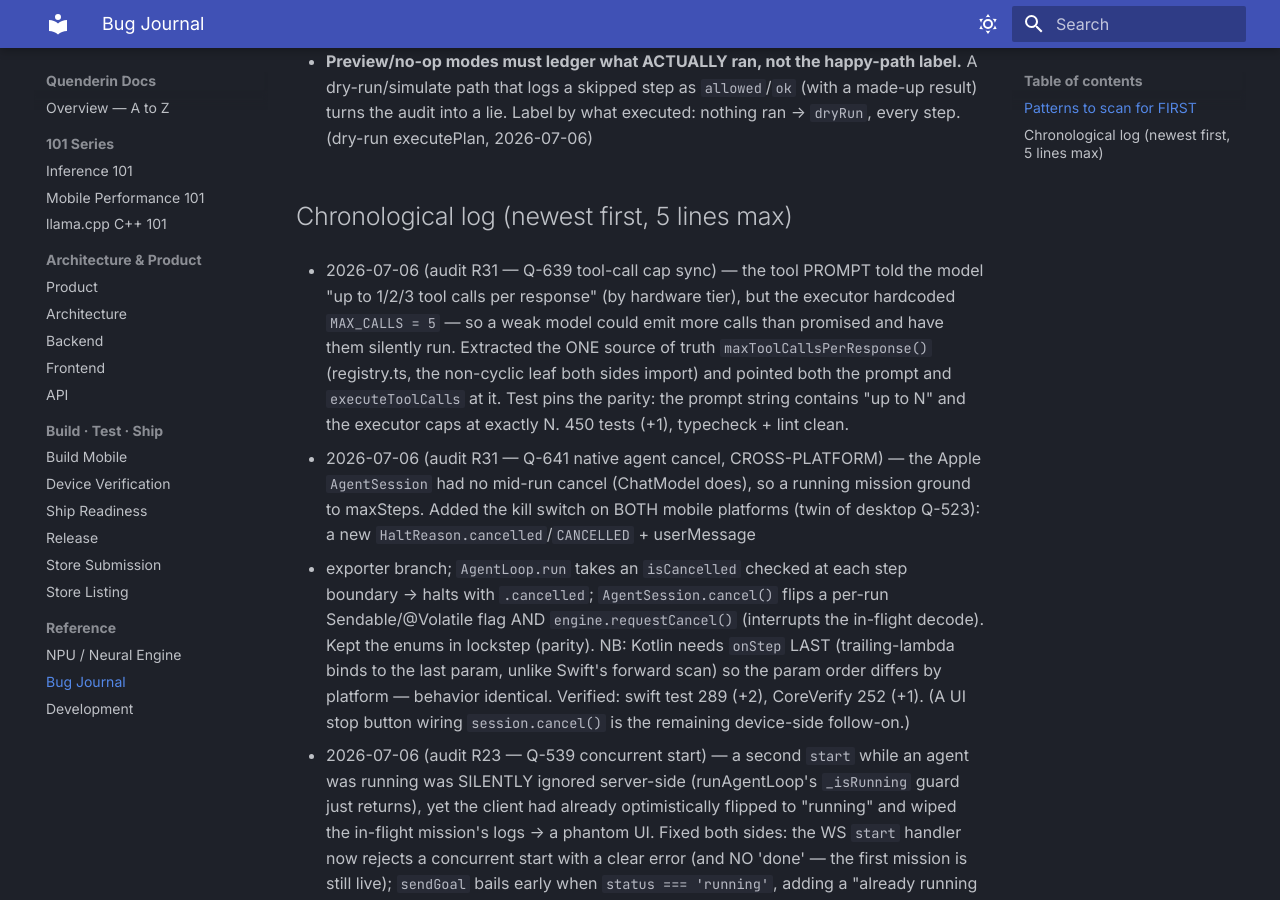
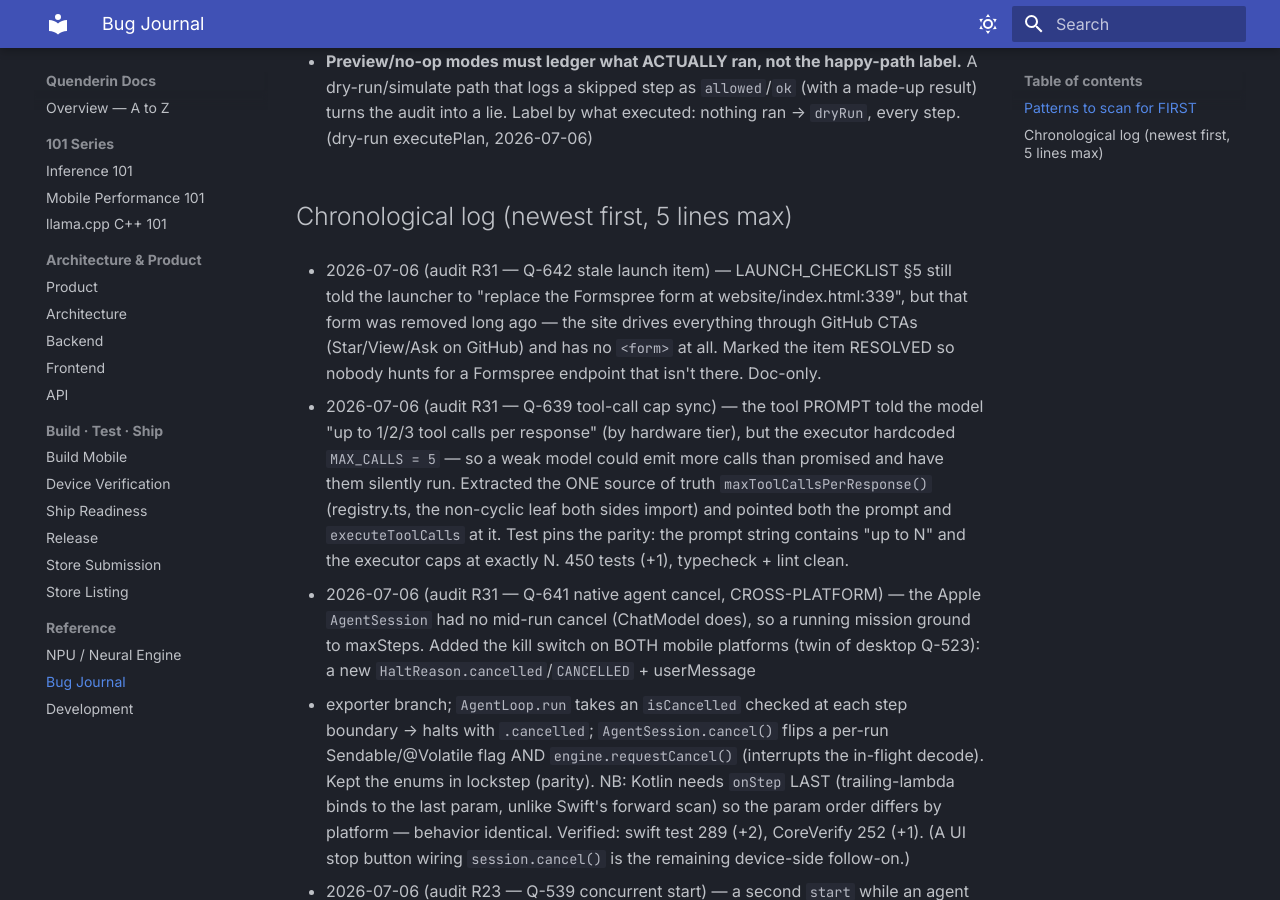
Before and after one commit to alikatgh/quenderin, an MkDocs documentation site: the page built from docs/BUG_JOURNAL.md, in a window 1280 px wide and 900 px high, scrolled down 11203 px. Built offline with MkDocs 1.6.1 and Material for MkDocs 9.7.7, drawn with Linux system fonts in a browser that asks for light colours.

Commit message:
docs: Q-642 — LAUNCH_CHECKLIST no longer references the removed Formspree form
The checklist's §5 told the launcher to configure or delete the Formspree waitlist
form at website/index.html:339, but that form was removed — the site drives
everything through GitHub CTAs (Star / View / Ask on GitHub) and has no <form>.
Marked the item resolved so nobody hunts for a Formspree endpoint that isn't there.

Co-Authored-By: Claude Fable 5 <noreply@anthropic.com>

```diff
--- a/docs/BUG_JOURNAL.md
+++ b/docs/BUG_JOURNAL.md
@@ -340,6 +340,11 @@ Cheap-to-write, cheap-to-read, expensive-to-skip. `grep -i <symptom>` this befor
   Label by what executed: nothing ran → `dryRun`, every step. (dry-run executePlan, 2026-07-06)
 
 ## Chronological log (newest first, 5 lines max)
+
+- 2026-07-06 (audit R31 — Q-642 stale launch item) — LAUNCH_CHECKLIST §5 still told the launcher to
+  "replace the Formspree form at website/index.html:339", but that form was removed long ago — the site
+  drives everything through GitHub CTAs (Star/View/Ask on GitHub) and has no `<form>` at all. Marked the
+  item RESOLVED so nobody hunts for a Formspree endpoint that isn't there. Doc-only.
 
 - 2026-07-06 (audit R31 — Q-639 tool-call cap sync) — the tool PROMPT told the model "up to 1/2/3 tool
   calls per response" (by hardware tier), but the executor hardcoded `MAX_CALLS = 5` — so a weak model
```
Also changed, not shown: LAUNCH_CHECKLIST.md (+4 -3 lines).
